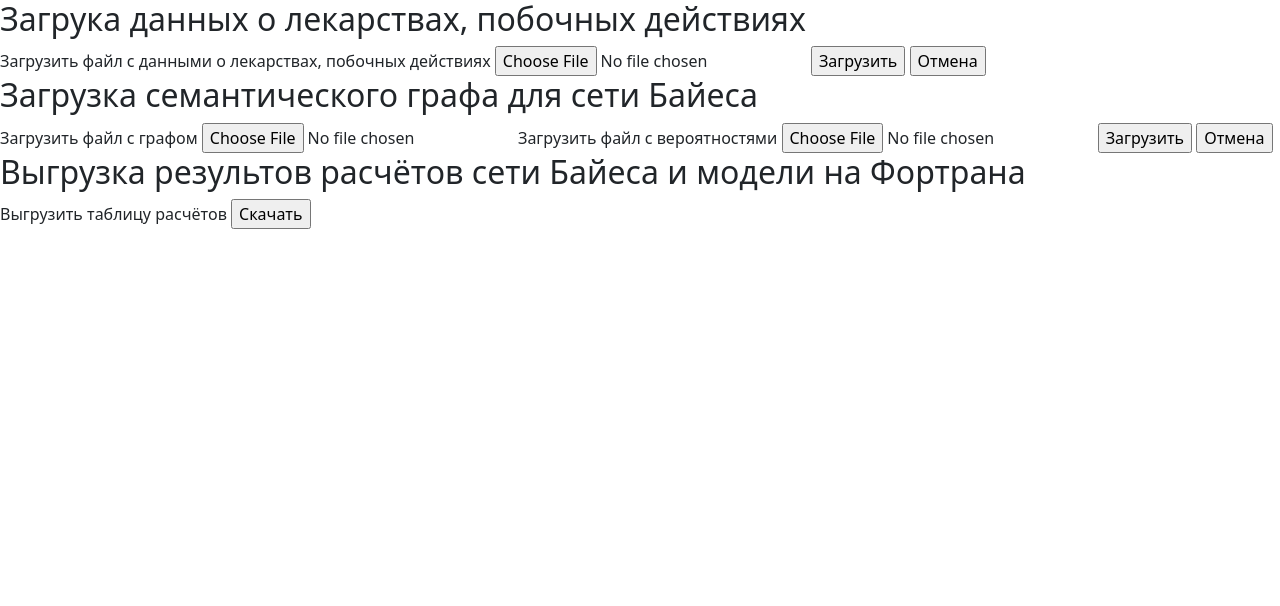
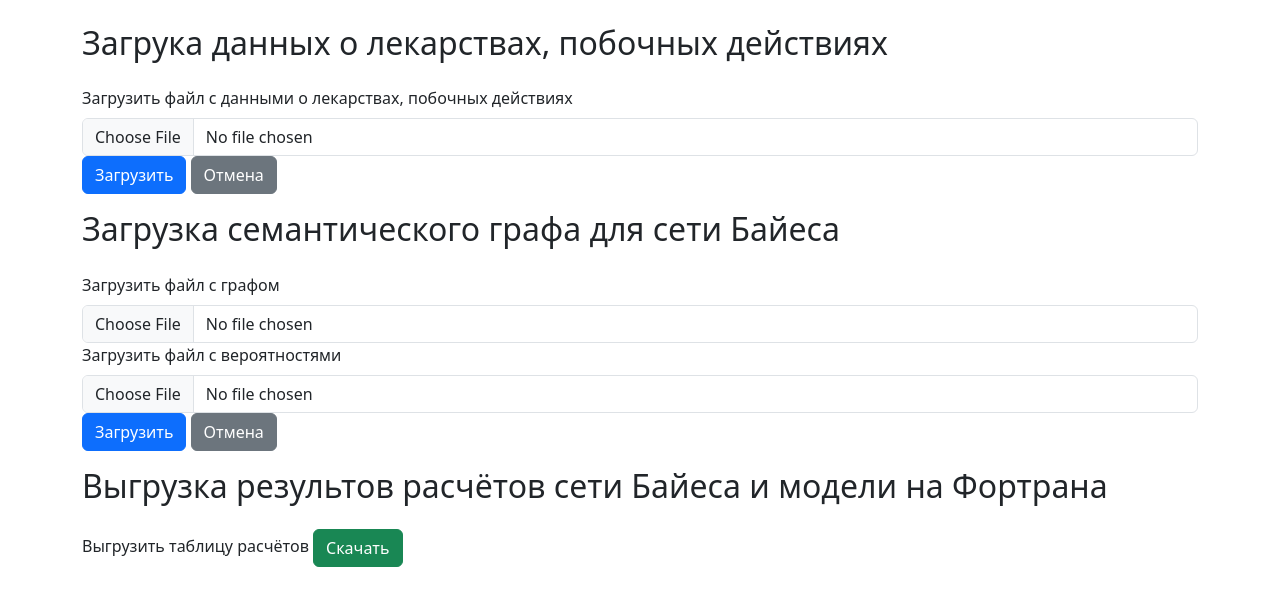
Before and after one commit to KubrakovDmitry/bayes_tables_generation, a plain HTML site: page frontend/index.html in a window 1280 px wide. Drawn offline with nearby package versions, Linux system fonts and the light colour scheme; files whose address does not match are found by name.

Commit message:
feat: perform modification frontend with boostrap and adding REAM.md

```diff
--- a/frontend/index.html
+++ b/frontend/index.html
@@ -5,32 +5,32 @@
         <title>Генерация таблиц расчётов сети Байеса</title>
         <link href="https://cdn.jsdelivr.net/npm/bootstrap@5.3.3/dist/css/bootstrap.min.css" rel="stylesheet">
     </head>
-    <body>
-        <div id="upload_data" name="upload_data">
-            <h2>Загрука данных о лекарствах, побочных действиях</h2>
+    <body class="container mt-4">
+        <div class="mb-3" id="upload_data" name="upload_data">
+            <h2 class="mb-4">Загрука данных о лекарствах, побочных действиях</h2>
             <form id="data_form" name="data_form">
-                <label for="data">Загрузить файл с данными о лекарствах, побочных действиях</label>
-                <input type="file" accept=".json" required id="data" name="file"/>
-                <input type="submit" value="Загрузить"/>
-                <input type="reset" value="Отмена"/>
+                <label for="data" class="form-label">Загрузить файл с данными о лекарствах, побочных действиях</label>
+                <input type="file" class="form-control" accept=".json" required id="data" name="file"/>
+                <input type="submit" class="btn btn-primary" value="Загрузить"/>
+                <input type="reset" class="btn btn-secondary" value="Отмена"/>
             </form>
         </div>
-        <div>
-            <h2>Загрузка семантического графа для сети Байеса</h2>
+        <div class="mb-3">
+            <h2 class="mb-4">Загрузка семантического графа для сети Байеса</h2>
             <form id="graph_form" name="graph_form">
-                <label for="graph_file">Загрузить файл с графом</label>
-                <input type="file" accept=".json" required id="graph_file" name="graph_file"/>
-                <label for="propabilities">Загрузить файл с вероятностями</label>
-                <input type="file" accept=".json" required id="propability_file" name="propability_file"/>
-                <input type="submit" value="Загрузить"/>
-                <input type="reset" value="Отмена"/>
+                <label for="graph_file" class="form-label">Загрузить файл с графом</label>
+                <input type="file" class="form-control" accept=".json" required id="graph_file" name="graph_file"/>
+                <label for="propabilities" class="form-label">Загрузить файл с вероятностями</label>
+                <input type="file" class="form-control" accept=".json" required id="propability_file" name="propability_file"/>
+                <input type="submit" class="btn btn-primary" value="Загрузить"/>
+                <input type="reset" class="btn btn-secondary" value="Отмена"/>
             </form>
         </div>
-        <div>
-            <h2>Выгрузка результов расчётов сети Байеса и модели на Фортрана</h2>
+        <div class="mb-3">
+            <h2 class="mb-4">Выгрузка результов расчётов сети Байеса и модели на Фортрана</h2>
             <form id="table_form" name="table_form">
                 <label for="download_table">Выгрузить таблицу расчётов</label>
-                <input type="submit" id="download_table" value="Скачать"/>
+                <input type="submit" class="btn btn-success" id="download_table" value="Скачать"/>
             </form>
         </div>
         <script src="/static/js/upload_data.js"></script>
```
Also changed, not shown: 1 other file.
